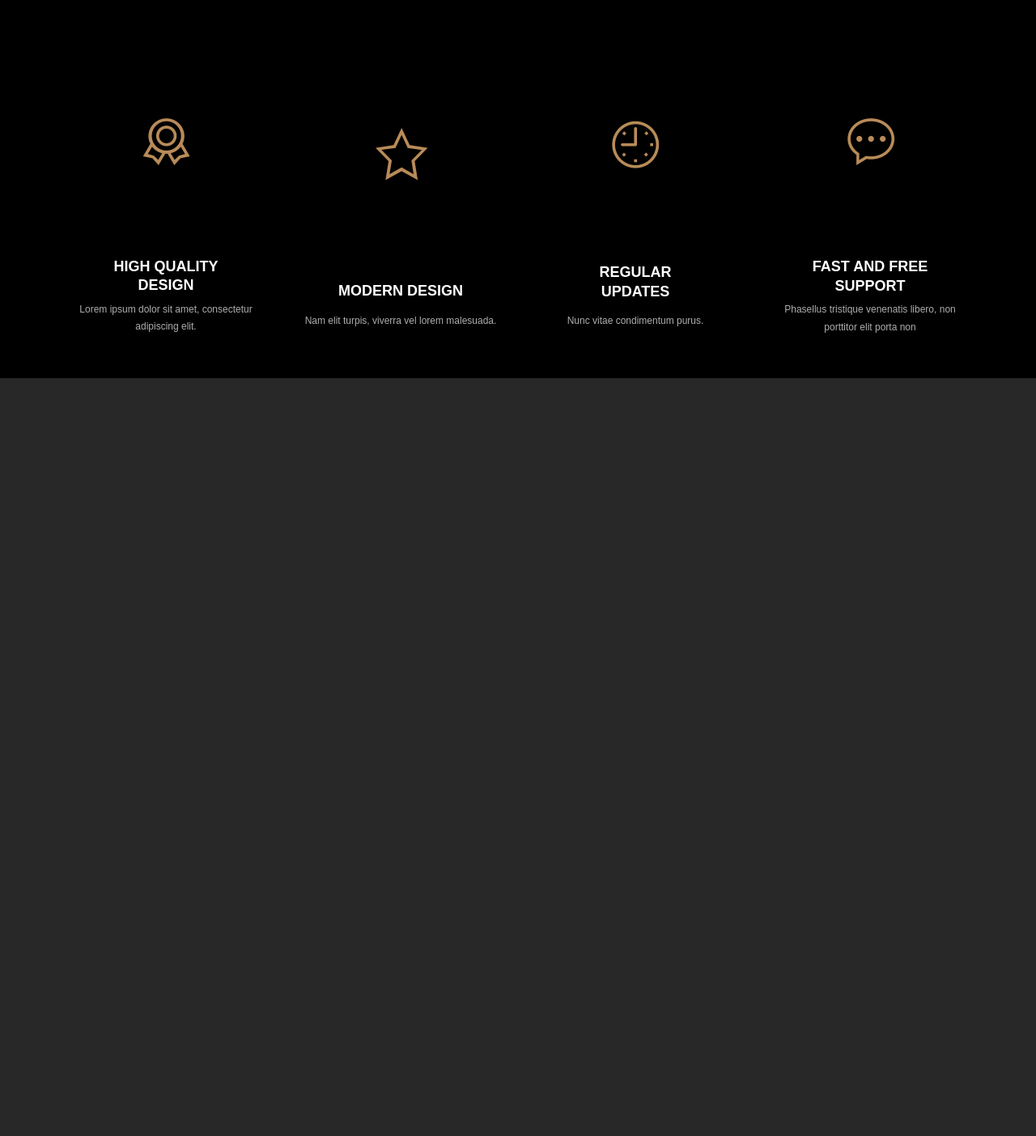
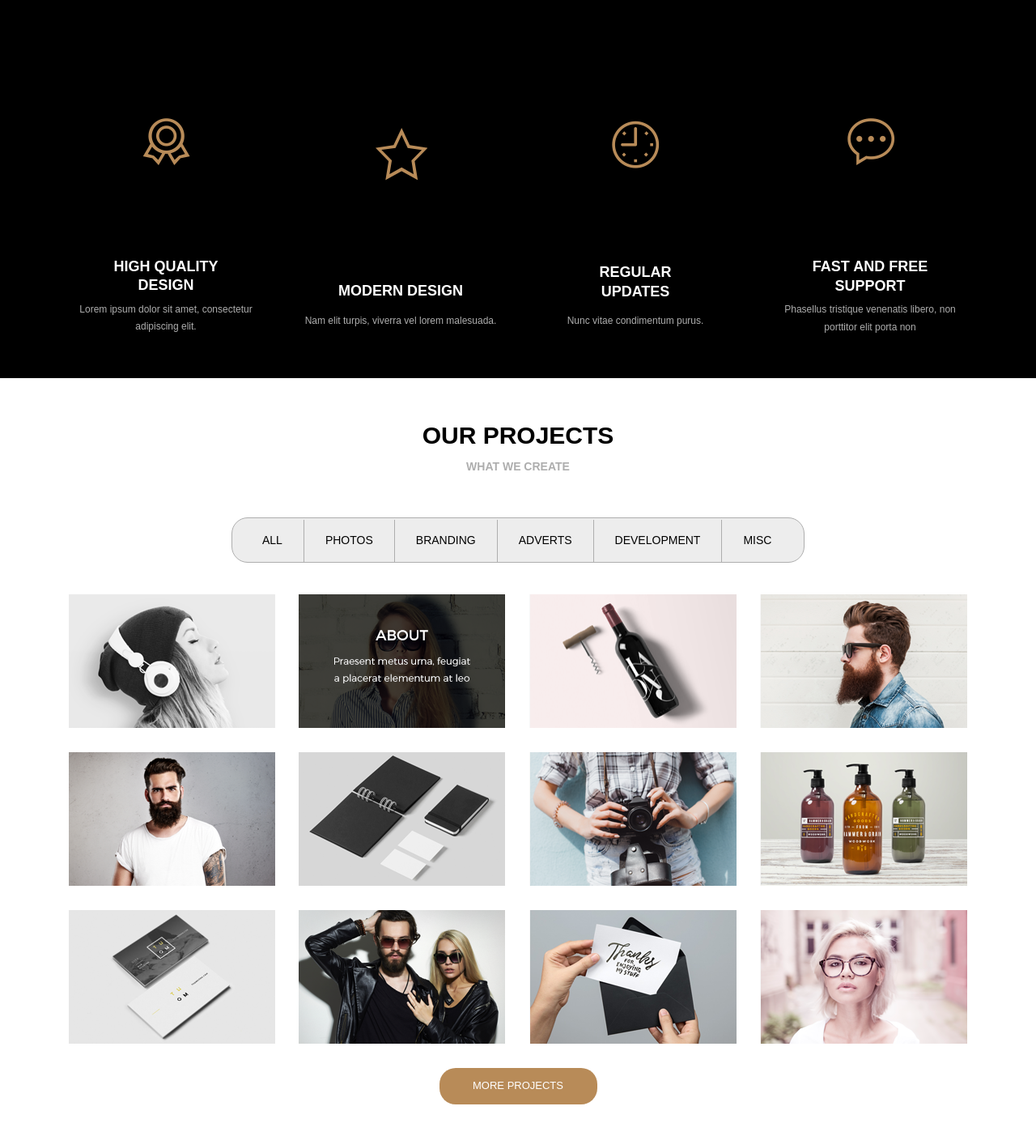
Before and after one commit to RafalPijet/awax-16.8, a website: page index.html in a window 1280 px wide. Shown: the part 1499-2902 px from the top of the page at 81% size. Before the commit the page ends 1966 px from the top, so only its background shows below. Drawn offline with Linux system fonts and the light colour scheme.

Commit message:
Adding fourth section

```diff
--- a/index.html
+++ b/index.html
@@ -119,6 +119,37 @@
                 </div>
             </div>
         </section>
+        <section class="fourth">
+            <div class="container">
+                <div class="component__title">
+                    <h3 class="text-upper text-center col-xl-12">our projects</h3>
+                    <h6 class="text-upper text-center col-xl-12">what we create</h6>
+                </div>
+                <ul class="choice">
+                    <li><a href="">all</a><div class="line"></div></li>
+                    <li><a href="">photos</a><div class="line"></div></li>
+                    <li><a href="">branding</a><div class="line"></div></li>
+                    <li><a href="">adverts</a><div class="line"></div></li>
+                    <li><a href="">development</a><div class="line"></div></li>
+                    <li><a href="">misc</a></li>
+                </ul>
+                <div class="gallery row flex-between">
+                    <img src="images/photo1.png" alt="sorry, but i'm disappear">
+                    <img src="images/photo2.png" alt="sorry, but i'm disappear">
+                    <img src="images/photo3.png" alt="sorry, but i'm disappear">
+                    <img src="images/photo4.png" alt="sorry, but i'm disappear">
+                    <img src="images/photo5.png" alt="sorry, but i'm disappear">
+                    <img src="images/photo6.png" alt="sorry, but i'm disappear">
+                    <img src="images/photo7.png" alt="sorry, but i'm disappear">
+                    <img src="images/photo8.png" alt="sorry, but i'm disappear">
+                    <img src="images/photo9.png" alt="sorry, but i'm disappear">
+                    <img src="images/photo10.png" alt="sorry, but i'm disappear">
+                    <img src="images/photo11.png" alt="sorry, but i'm disappear">
+                    <img src="images/photo12.png" alt="sorry, but i'm disappear">
+                </div>
+                <button class="component__button text-upper color-white">more projects</button>
+            </div>
+        </section>
     </div>
 </body>
 </html>
--- a/sass/_layout.scss
+++ b/sass/_layout.scss
@@ -244,8 +244,80 @@ body {
 }
 
 .third {
-  //height: 415px;
   background-color: $black;
+}
+
+.fourth {
+  background-color: $white;
+  height: 950px;
+
+  .choice {
+    max-width: 708px;
+    width: 100%;
+    border: 1px solid $grey-text;
+    border-radius: 20px;
+    margin: 0;
+    background-color: $grey-back-menu;
+    margin: 55px auto 0;
+    padding: 0 12px 0 18px;
+
+    li {
+      font-family: $font-montserrat-light;
+      font-size: $font-size-14;
+      display: inline-flex;
+      text-transform: uppercase;
+      text-align: center;
+      height: inherit;
+      margin: 0 3px;
+
+      a {
+        color: inherit;
+        text-decoration: none;
+        display: flex;
+        align-items: center;
+        padding: 0 16px;
+        position: relative;
+
+        &::after {
+          position: absolute;
+          content: "";
+          width: 100%;
+          height: 5px;
+          background-color: $yellow-dirty;
+          border: none;
+          top: 50px;
+          left: 0;
+          visibility: hidden;
+        }
+
+        &:hover {
+          &::after {
+            visibility: visible;
+          }
+        }
+      }
+
+      .line {
+        width: 1px;
+        height: 52px;
+        background-color: $grey-text;
+        margin: 2px 0 0 10px;
+      }
+    }
+  }
+
+  .gallery {
+    margin-top: 39px;
+
+    img {
+      padding-bottom: 30px;
+    }
+  }
+
+  button {
+    margin: 0 auto 57px;
+    display: block;
+  }
 }
 
 @media(max-width: 767px) {
--- a/sass/_variables.scss
+++ b/sass/_variables.scss
@@ -4,6 +4,7 @@ $black: #000;
 $yellow-dirty: #b88b58;
 $grey-back: #282828;
 $grey-text: #aeaeae;
+$grey-back-menu: #ededed;
 
 /* Font sizes */
 $font-size-12: 12px;
```
Also changed, not shown: css/style.css, images/photo1.png (added), images/photo10.png (added), images/photo11.png (added), images/photo12.png (added), images/photo2.png (added), images/photo3.png (added), images/photo4.png (added), images/photo5.png (added), images/photo6.png (added), images/photo7.png (added), images/photo8.png (added), images/photo9.png (added), sass/style.scss (line endings or trailing spaces), 1 other file.
